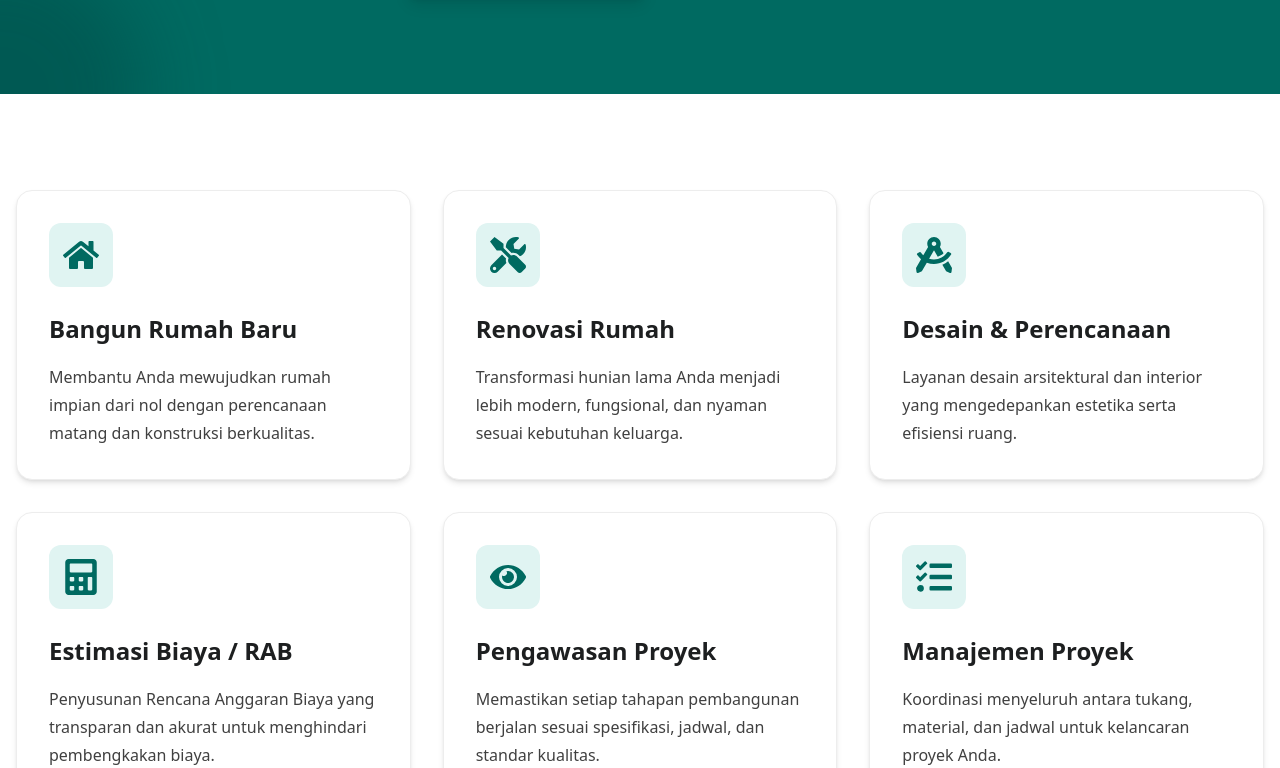
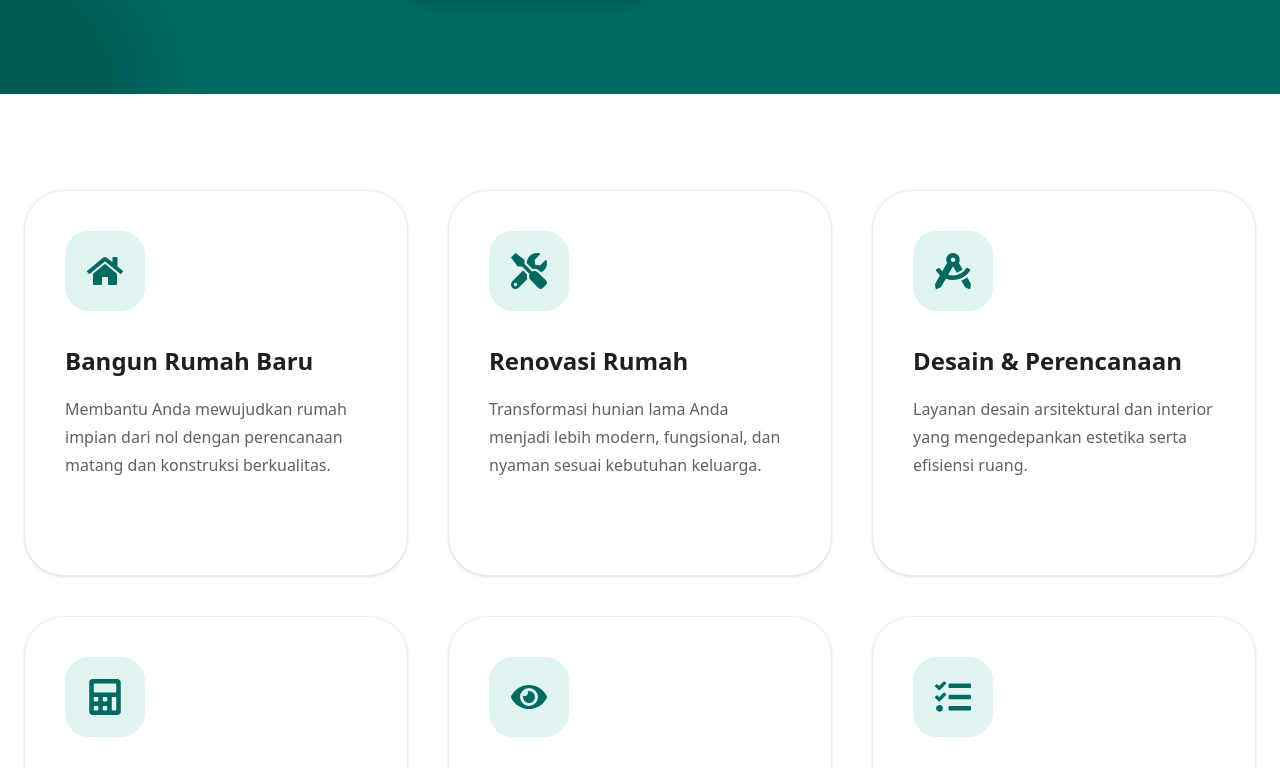
Before and after one commit to syahputrawork98-sketch/RKK-RumahKuKontruksi, a React (Vite) app in the folder client/: page /layanan in a window 1280 px wide. Shown: the part 532-1300 px from the top of the page. Built offline with nearby package versions, Linux system fonts and the light colour scheme.

Commit message:
style(client): improve PUB2-006 layanan service cards

```diff
--- a/client/src/modules/guest/pages/Layanan.jsx
+++ b/client/src/modules/guest/pages/Layanan.jsx
@@ -93,23 +93,32 @@ const Layanan = () => {
             </section>
 
             {/* Services Grid */}
-            <section className="py-24 px-4 bg-white">
-                <div className="container mx-auto">
-                    <div className="grid md:grid-cols-2 lg:grid-cols-3 gap-8">
+            <section className="py-24 px-6 bg-white">
+                <div className="container mx-auto max-w-7xl">
+                    <div className="grid md:grid-cols-2 lg:grid-cols-3 gap-8 md:gap-10">
                         {services.map((service, index) => (
                             <motion.div
                                 key={index}
-                                className="bg-white p-8 rounded-2xl shadow-md border border-neutral-30 hover:shadow-xl transition-all duration-300 hover:-translate-y-1"
+                                className="group bg-white p-10 rounded-[40px] shadow-sm border border-neutral-30 hover:shadow-2xl transition-all duration-500 hover:-translate-y-2 flex flex-col h-full"
                                 initial={{ opacity: 0, y: 20 }}
                                 whileInView={{ opacity: 1, y: 0 }}
                                 transition={{ delay: index * 0.1 }}
                                 viewport={{ once: true }}
                             >
-                                <div className="mb-6 bg-primary-surface w-16 h-16 rounded-xl flex items-center justify-center">
-                                    {service.icon}
+                                <div className="mb-8 bg-primary-surface w-20 h-20 rounded-3xl flex items-center justify-center group-hover:bg-primary-main transition-colors duration-500">
+                                    <div className="group-hover:text-white transition-colors duration-500">
+                                        {service.icon}
+                                    </div>
                                 </div>
-                                <h3 className="text-heading-m-bold mb-4 text-neutral-100">{service.title}</h3>
-                                <p className="text-l-regular text-neutral-90 leading-relaxed">{service.desc}</p>
+                                <h3 className="text-heading-m-bold mb-4 text-neutral-100 group-hover:text-primary-main transition-colors duration-300">
+                                    {service.title}
+                                </h3>
+                                <p className="text-l-regular text-neutral-80 leading-relaxed flex-grow">
+                                    {service.desc}
+                                </p>
+                                <div className="mt-8 flex items-center gap-2 text-primary-main text-m-bold opacity-0 group-hover:opacity-100 transition-opacity duration-300">
+                                    Konsultasikan Proyek Ini <span>→</span>
+                                </div>
                             </motion.div>
                         ))}
                     </div>
```
